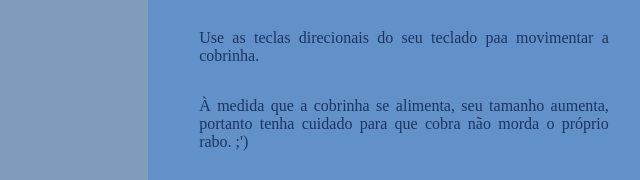
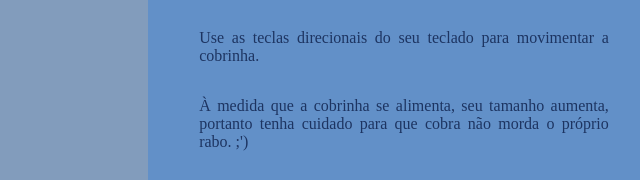
Before and after one commit to rafael-magalhaes/snake, a plain HTML site: page index.html in a window 1280 px wide. Shown: the part 338-518 px from the top of the page, 460-1100 px from the left. Drawn offline with Linux system fonts and the light colour scheme.

Commit message:
Ajuste de "typo" linha 18 index.html

```diff
--- a/index.html
+++ b/index.html
@@ -15,7 +15,7 @@
         <div class="rules" id="rules">
             <h2>Como jogar</h2>
             <p>O objetivo do jogo é alimentar a cobrinha, conduzindo-a para que ela coma a fruta que aparece na tela.</p>
-            <p> Use as teclas direcionais do seu teclado paa movimentar a cobrinha.</p>
+            <p> Use as teclas direcionais do seu teclado para movimentar a cobrinha.</p>
             <p>À medida que a cobrinha se alimenta, seu tamanho aumenta, portanto tenha cuidado para que cobra não morda o próprio rabo. ;')</p>
             <p>Se a cobrinha morder qualquer parte de seu corpo, o jogo será encerrado e você terá perdido.</p>
             <p>Divirta-se!</p></div>
```
